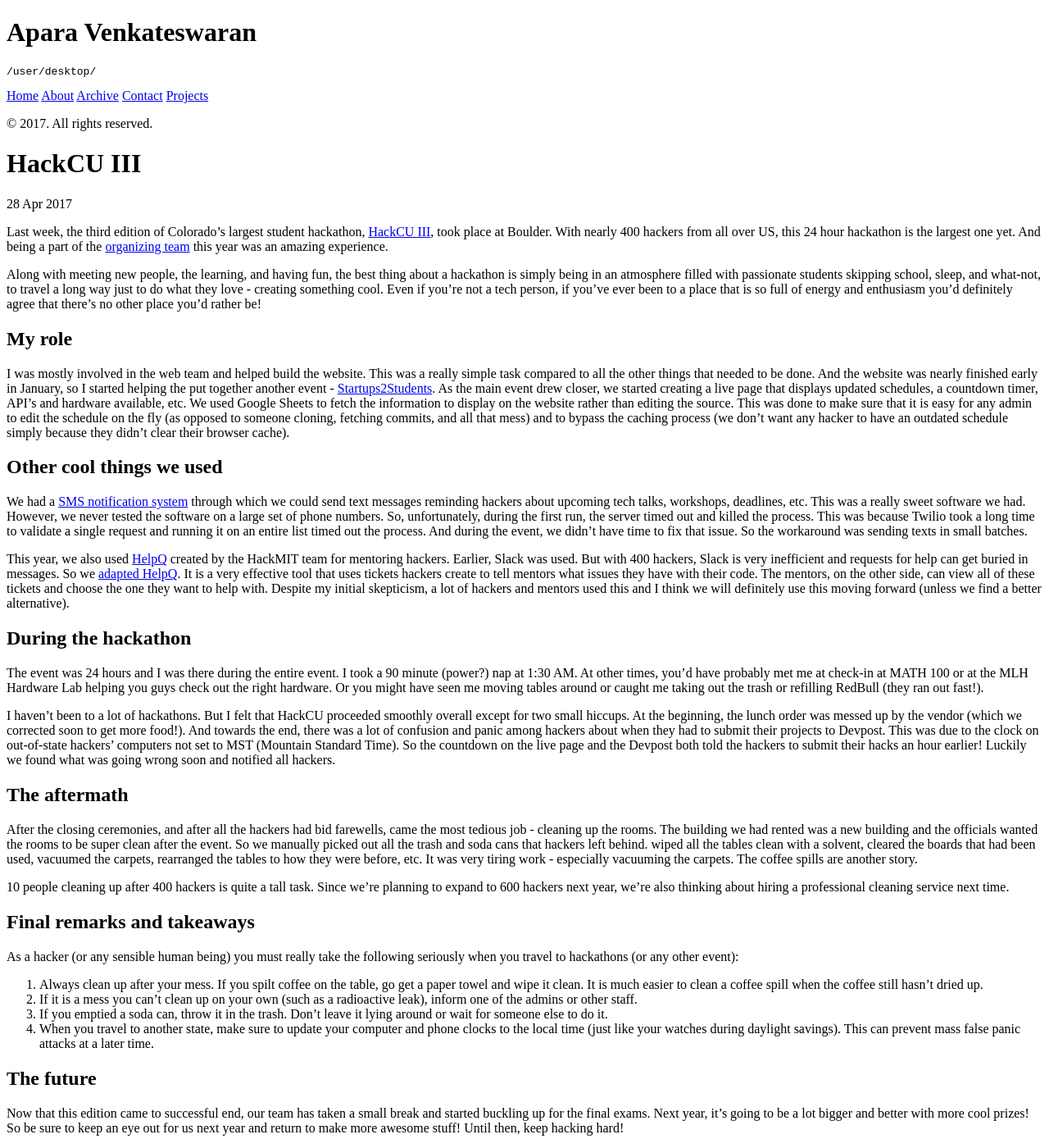
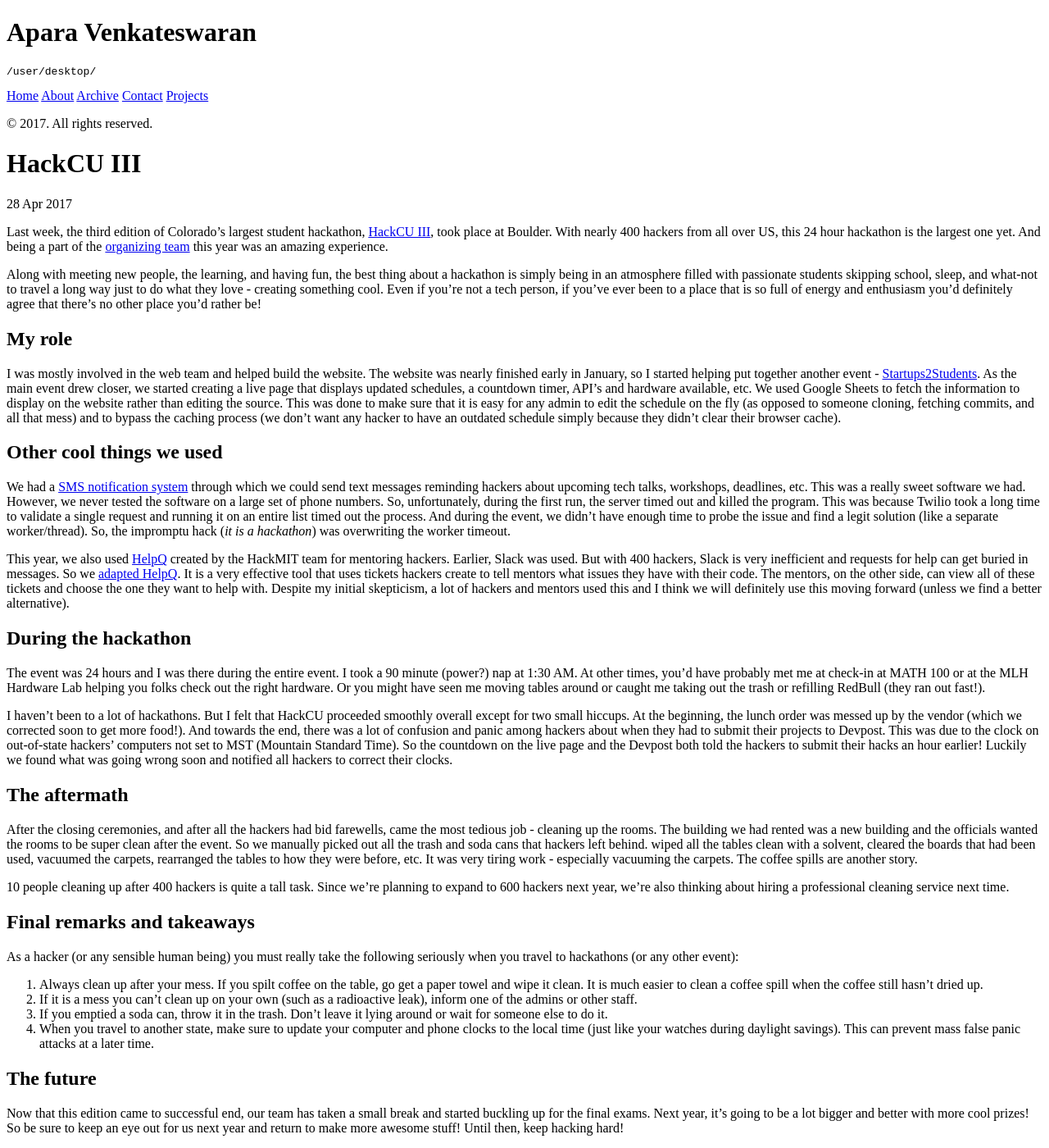
Before and after one commit to AparaV/aparavenkat.com, a Jekyll site: the page built from _posts/2017-04-28-hackcu-iii.md, in a window 1280 px wide and 1400 px high. Shown: the whole window at 82% size. Built offline with Jekyll 4.4.1, drawn with Linux system fonts in a browser that asks for light colours; a script that is not in the unit is left out; comment, search, counter and statistics services are not loaded.

Commit message:
Minor edits - inclusiveness, mercurySMS

```diff
--- a/_posts/2017-04-28-hackcu-iii.md
+++ b/_posts/2017-04-28-hackcu-iii.md
@@ -7,23 +7,23 @@ comments: true
 
 Last week, the third edition of Colorado's largest student hackathon, [HackCU III](https://hackcu.org/), took place at Boulder. With nearly 400 hackers from all over US, this 24 hour hackathon is the largest one yet. And being a part of the [organizing team](https://hackcu.org/#team) this year was an amazing experience.
 
-Along with meeting new people, the learning, and having fun, the best thing about a hackathon is simply being in an atmosphere filled with passionate students skipping school, sleep, and what-not, to travel a long way just to do what they love - creating something cool. Even if you're not a tech person, if you've ever been to a place that is so full of energy and enthusiasm you'd definitely agree that there's no other place you'd rather be!
+Along with meeting new people, the learning, and having fun, the best thing about a hackathon is simply being in an atmosphere filled with passionate students skipping school, sleep, and what-not to travel a long way just to do what they love - creating something cool. Even if you're not a tech person, if you've ever been to a place that is so full of energy and enthusiasm you'd definitely agree that there's no other place you'd rather be!
 
 ## My role
 
-I was mostly involved in the web team and helped build the website. This was a really simple task compared to all the other things that needed to be done. And the website was nearly finished early in January, so I started helping the put together another event - [Startups2Students](https://startups2students.hackcu.org/). As the main event drew closer, we started creating a live page that displays updated schedules, a countdown timer, API's and hardware available, etc. We used Google Sheets to fetch the information to display on the website rather than editing the source. This was done to make sure that it is easy for any admin to edit the schedule on the fly (as opposed to someone cloning, fetching commits, and all that mess) and to bypass the caching process (we don't want any hacker to have an outdated schedule simply because they didn't clear their browser cache).
+I was mostly involved in the web team and helped build the website. The website was nearly finished early in January, so I started helping put together another event - [Startups2Students](https://startups2students.hackcu.org/). As the main event drew closer, we started creating a live page that displays updated schedules, a countdown timer, API's and hardware available, etc. We used Google Sheets to fetch the information to display on the website rather than editing the source. This was done to make sure that it is easy for any admin to edit the schedule on the fly (as opposed to someone cloning, fetching commits, and all that mess) and to bypass the caching process (we don't want any hacker to have an outdated schedule simply because they didn't clear their browser cache).
 
 ## Other cool things we used
 
-We had a [SMS notification system](https://github.com/HackCU/mercurysms) through which we could send text messages reminding hackers about upcoming tech talks, workshops, deadlines, etc. This was a really sweet software we had. However, we never tested the software on a large set of phone numbers. So, unfortunately, during the first run, the server timed out and killed the process. This was because Twilio took a long time to validate a single request and running it on an entire list timed out the process. And during the event, we didn't have time to fix that issue. So the workaround was sending texts in small batches.
+We had a [SMS notification system](https://github.com/HackCU/mercurysms) through which we could send text messages reminding hackers about upcoming tech talks, workshops, deadlines, etc. This was a really sweet software we had. However, we never tested the software on a large set of phone numbers. So, unfortunately, during the first run, the server timed out and killed the program. This was because Twilio took a long time to validate a single request and running it on an entire list timed out the process. And during the event, we didn't have enough time to probe the issue and find a legit solution (like a separate worker/thread). So, the impromptu hack (*it is a hackathon*) was overwriting the worker timeout.
 
 This year, we also used [HelpQ](https://github.com/ehzhang/HELPq) created by the HackMIT team for mentoring hackers. Earlier, Slack was used. But with 400 hackers, Slack is very inefficient and requests for help can get buried in messages. So we [adapted HelpQ](https://mentors.hackcu.org/). It is a very effective tool that uses tickets hackers create to tell mentors what issues they have with their code. The mentors, on the other side, can view all of these tickets and choose the one they want to help with. Despite my initial skepticism, a lot of hackers and mentors used this and I think we will definitely use this moving forward (unless we find a better alternative).
 
 ## During the hackathon
 
-The event was 24 hours and I was there during the entire event. I took a 90 minute (power?) nap at 1:30 AM. At other times, you'd have probably met me at check-in at MATH 100 or at the MLH Hardware Lab helping you guys check out the right hardware. Or you might have seen me moving tables around or caught me taking out the trash or refilling RedBull (they ran out fast!).
+The event was 24 hours and I was there during the entire event. I took a 90 minute (power?) nap at 1:30 AM. At other times, you'd have probably met me at check-in at MATH 100 or at the MLH Hardware Lab helping you folks check out the right hardware. Or you might have seen me moving tables around or caught me taking out the trash or refilling RedBull (they ran out fast!).
 
-I haven't been to a lot of hackathons. But I felt that HackCU proceeded smoothly overall except for two small hiccups. At the beginning, the lunch order was messed up by the vendor (which we corrected soon to get more food!). And towards the end, there was a lot of confusion and panic among hackers about when they had to submit their projects to Devpost. This was due to the clock on out-of-state hackers' computers not set to MST (Mountain Standard Time). So the countdown on the live page and the Devpost both told the hackers to submit their hacks an hour earlier! Luckily we found what was going wrong soon and notified all hackers.
+I haven't been to a lot of hackathons. But I felt that HackCU proceeded smoothly overall except for two small hiccups. At the beginning, the lunch order was messed up by the vendor (which we corrected soon to get more food!). And towards the end, there was a lot of confusion and panic among hackers about when they had to submit their projects to Devpost. This was due to the clock on out-of-state hackers' computers not set to MST (Mountain Standard Time). So the countdown on the live page and the Devpost both told the hackers to submit their hacks an hour earlier! Luckily we found what was going wrong soon and notified all hackers to correct their clocks.
 
 ## The aftermath
 
```
